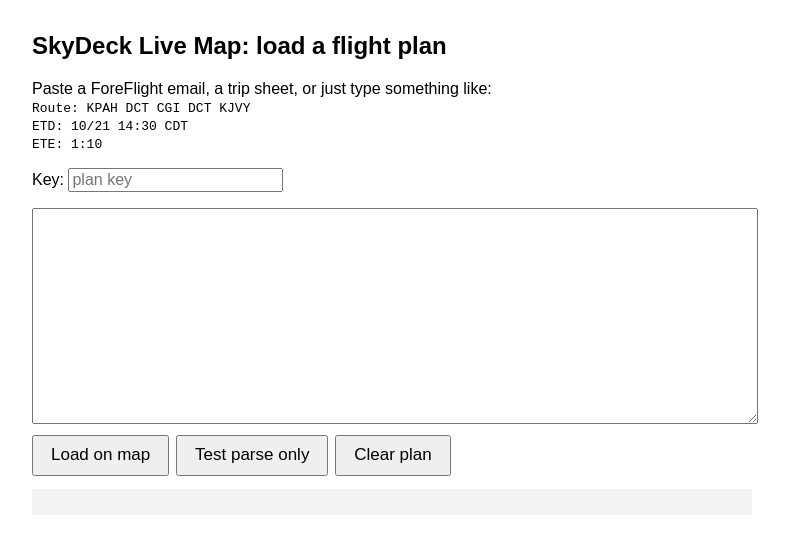
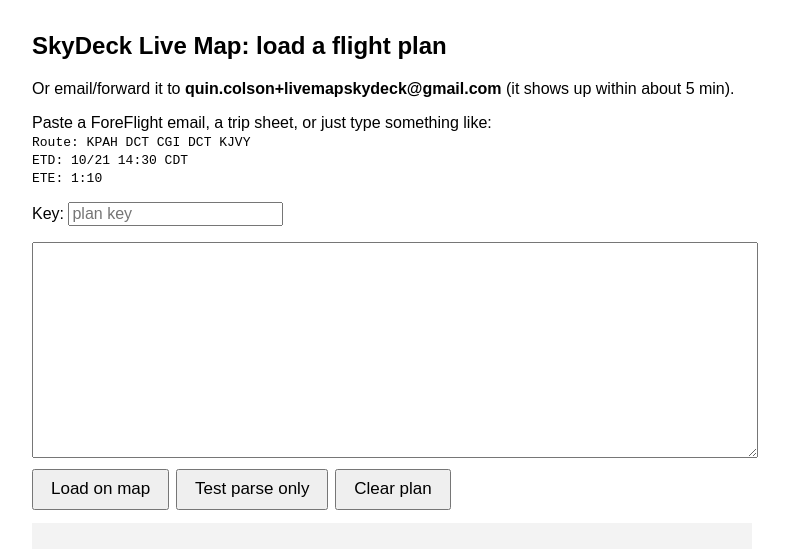
Before and after one commit to quincolson-maker/skydeck-livemap, a website: page public/plan.html in a window 1280 px wide. Shown: the whole page, without its empty margins (248-1037 px from the left). Drawn offline with Linux system fonts and the light colour scheme.

Commit message:
Flight-plan address: quin.colson+livemapskydeck@gmail.com

```diff
--- a/public/plan.html
+++ b/public/plan.html
@@ -1,6 +1,7 @@
 <!doctype html><html><head><meta charset="utf-8"><meta name="viewport" content="width=device-width,initial-scale=1"><title>SkyDeck Live Map – Plan</title>
 <style>body{font-family:Arial,sans-serif;max-width:720px;margin:2em auto;padding:0 1em}textarea{width:100%;height:14em;font:15px monospace}button{font-size:17px;padding:.5em 1em;margin:.4em .4em 0 0}pre{background:#f3f3f3;padding:1em;white-space:pre-wrap}</style></head><body>
 <h2>SkyDeck Live Map: load a flight plan</h2>
+<p>Or email/forward it to <b>quin.colson+livemapskydeck@gmail.com</b> (it shows up within about 5 min).</p>
 <p>Paste a ForeFlight email, a trip sheet, or just type something like:<br><code>Route: KPAH DCT CGI DCT KJVY<br>ETD: 10/21 14:30 CDT<br>ETE: 1:10</code></p>
 <p>Key: <input id="k" placeholder="plan key" style="font-size:16px"></p>
 <textarea id="t"></textarea><br><button onclick="go(0)">Load on map</button><button onclick="go(1)">Test parse only</button><button onclick="clr()">Clear plan</button>
```
Also changed, not shown: README.md, 1 other file.
